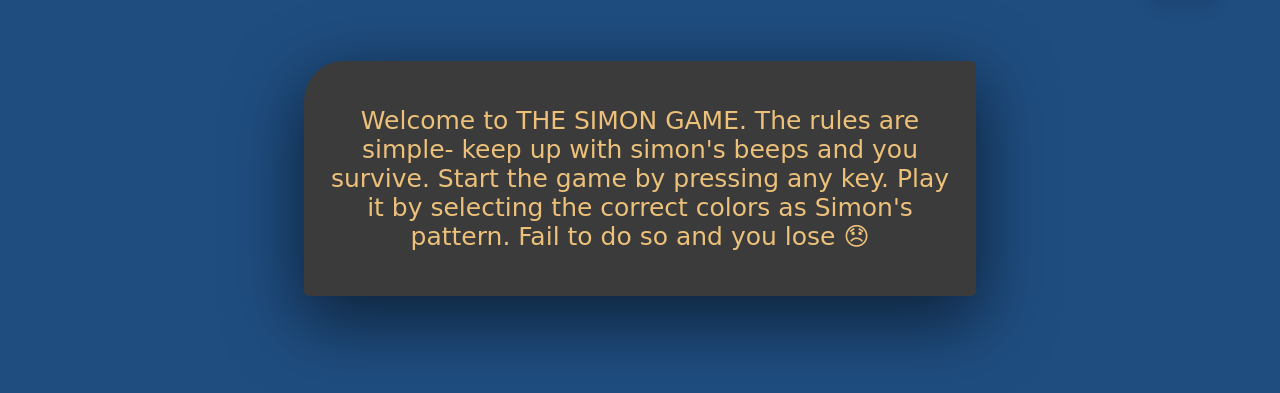
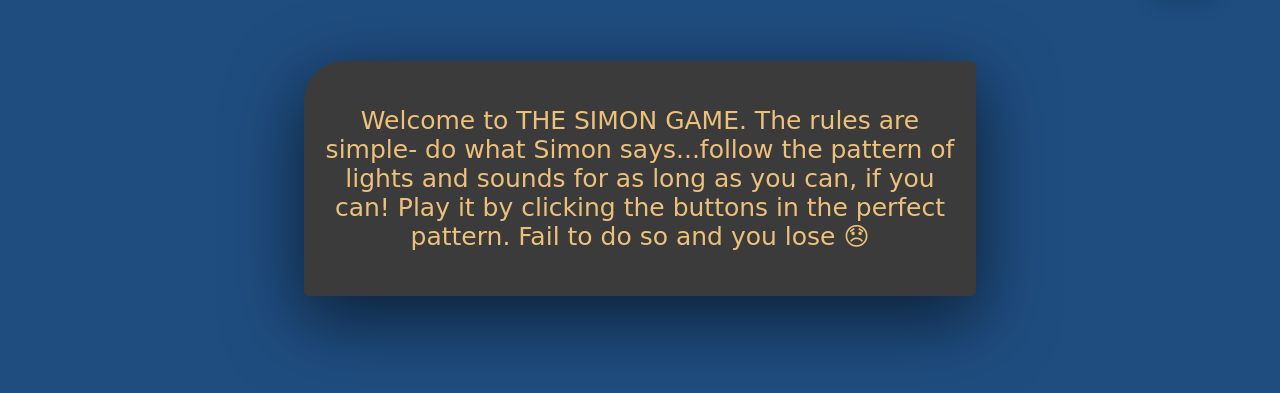
Before and after one commit to Risheeshh/Simon-Game, a plain HTML site: page index.html in a window 1280 px wide. Both pictures are taken after a click on the button "Rules". Shown: the part 141-534 px from the top of the page. Drawn offline with nearby package versions, Linux system fonts and the light colour scheme; a web font is replaced by a local one.

Commit message:
Update index.html

```diff
--- a/index.html
+++ b/index.html
@@ -17,7 +17,7 @@
     <h1 class="Game-name">THE SIMON GAME</h1>
     <button class="rules">Rules</button>
     <div class='description'>
-      <p>Welcome to THE SIMON GAME. The rules are simple- keep up with simon's beeps and you survive. Start the game by pressing any key. Play it by selecting the correct colors as Simon's pattern. Fail to do so and you lose 😞</p>
+      <p>Welcome to THE SIMON GAME. The rules are simple- do what Simon says...follow the pattern of lights and sounds for as long as you can, if you can! Play it by clicking the buttons in the perfect pattern. Fail to do so and you lose 😞</p>
     </div>
   </div>
 
```
